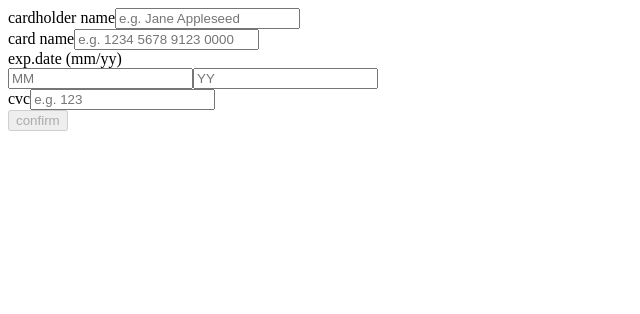
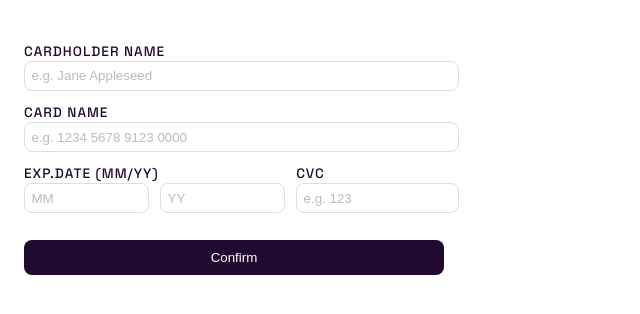
Before and after one commit to eniiku/interactive-card, an Angular app: page / in a window 1280 px wide. Shown: the top 314 px of the page, without its empty margins (0-640 px from the left). Built offline with nearby package versions, Linux system fonts and the light colour scheme.

Commit message:
style(Form): give form basic styling && import fonts

```diff
--- a/src/app/app.component.scss
+++ b/src/app/app.component.scss
@@ -0,0 +1,3 @@
+* {
+  font-family: "Space Grotesk", sans-serif;
+}
--- a/src/app/form/form.component.html
+++ b/src/app/form/form.component.html
@@ -21,10 +21,10 @@
       required
     />
   </div>
-  <div>
+  <div class="form__date">
     <div>
       <label for="card-date">exp.date (mm/yy)</label>
-      <div>
+      <div class="form__date--flex">
         <input
           id="card-date"
           type="text"
--- a/src/app/form/form.component.scss
+++ b/src/app/form/form.component.scss
@@ -0,0 +1,54 @@
+form {
+  background: inherit;
+  padding: 2rem 1rem;
+  max-width: 420px;
+
+  label {
+    text-transform: uppercase;
+    font-size: 0.85rem;
+    letter-spacing: 1px;
+    color: hsl(278, 68%, 11%);
+  }
+
+  input {
+    width: 100%;
+    padding: 0.4rem;
+
+    border: 1px solid #ddd;
+    border-radius: 8px;
+    margin-bottom: 0.65rem;
+
+    &::placeholder {
+      color: #bbb;
+    }
+  }
+
+  .form__date {
+    display: flex;
+    align-items: center;
+
+    .form__date--flex {
+      display: flex;
+      align-items: center;
+
+      input {
+        margin-right: 0.7rem;
+      }
+    }
+  }
+
+  button {
+    width: 100%;
+    margin-top: 1rem;
+    padding: 0.65rem 0;
+
+    border-radius: 8px;
+    border: none;
+
+    text-transform: capitalize;
+    font-weight: "500";
+
+    background: hsl(278, 68%, 11%);
+    color: hsl(0, 0%, 100%);
+  }
+}
--- a/src/index.html
+++ b/src/index.html
@@ -11,6 +11,12 @@
       sizes="32x32"
       href="./images/favicon-32x32.png"
     />
+    <link rel="preconnect" href="https://fonts.googleapis.com" />
+    <link rel="preconnect" href="https://fonts.gstatic.com" crossorigin />
+    <link
+      href="https://fonts.googleapis.com/css2?family=Space+Grotesk:wght@500&display=swap"
+      rel="stylesheet"
+    />
   </head>
   <body>
     <app-root></app-root>
```
